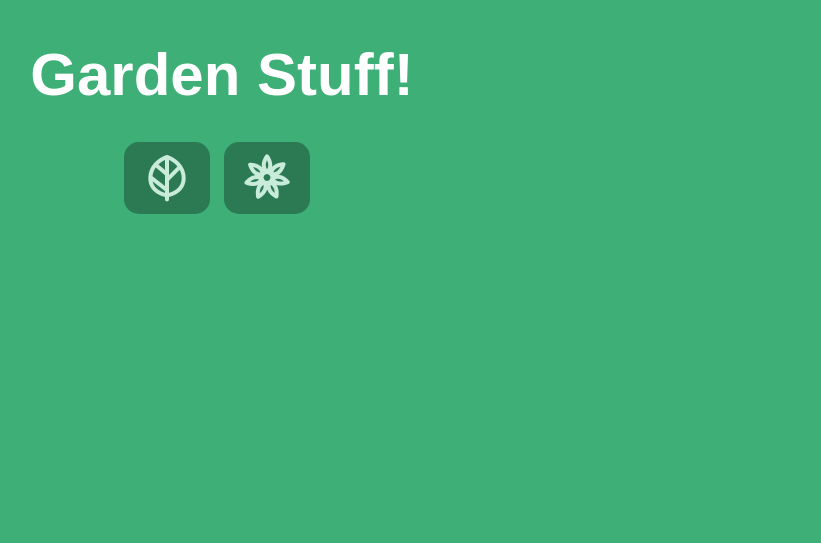
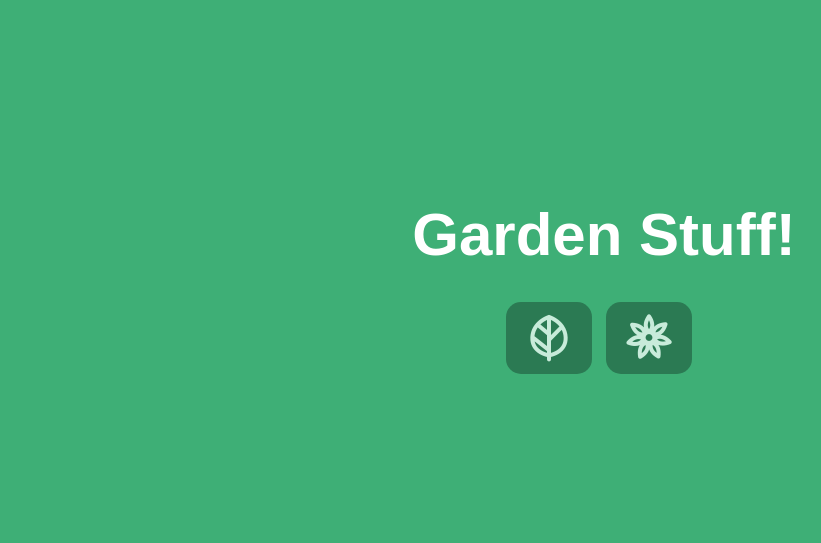
Before and after one commit to Meganjd/exercise-1, a plain HTML site: page index.html in a window 1280 px wide. Shown: the whole page, without its empty margins (36-857 px from the left). Drawn offline with Linux system fonts and the light colour scheme; a web font is replaced by a local one.

Commit message:
centered div

```diff
--- a/css/index.css
+++ b/css/index.css
@@ -19,8 +19,9 @@ body  {
 
 
 .main-content {
-  width: 500px;
-  height: 500px;
+   margin: 0 auto;
+   width: 400px;
+   margin-top: 200px;
 }
 
 
```
